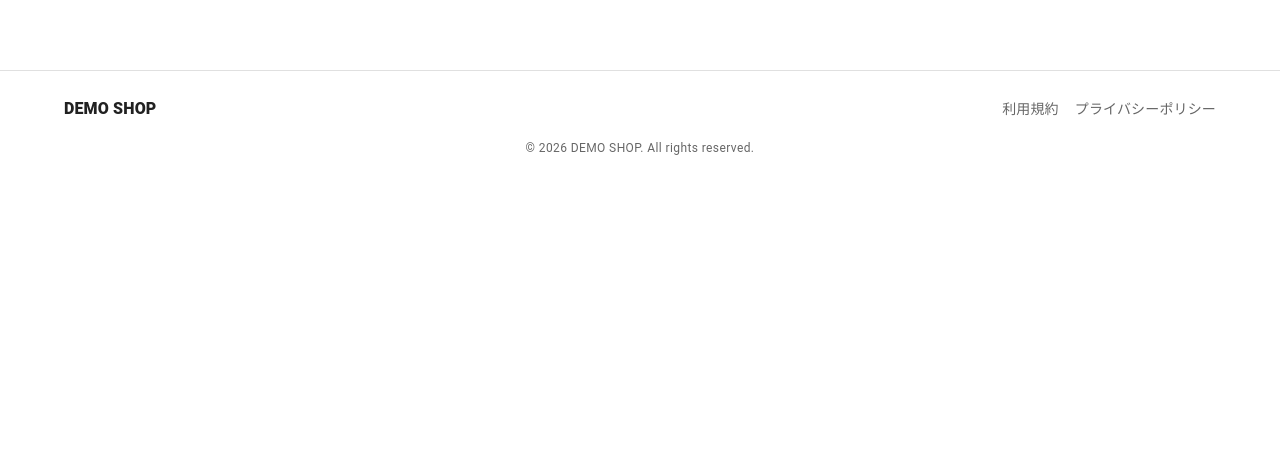
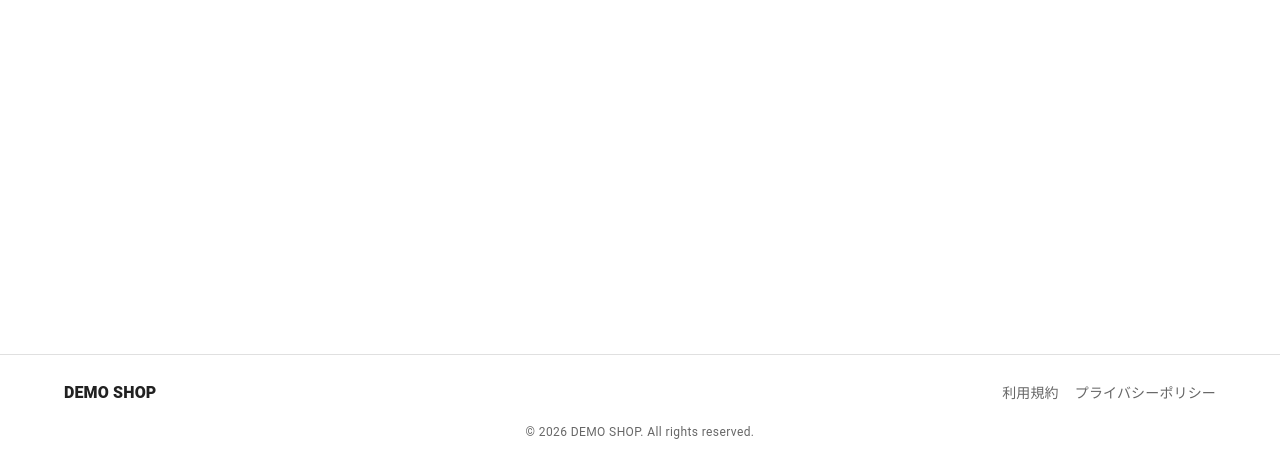
Before and after one commit to kentosuzuta/ec-demo, a Next.js app: page / in a window 1280 px wide. Shown: the part 333-797 px from the top of the page. Built offline with nearby package versions, Linux system fonts and the light colour scheme; no server answers; the database is empty; what @mui/material-nextjs would draw is missing.

Commit message:
add: お気に入りボタン押下時ヘッダーに通知を表示

```diff
--- a/src/app/layout.tsx
+++ b/src/app/layout.tsx
@@ -1,5 +1,6 @@
 import Footer from "@/features/layout/components/Footer";
 import { Header } from "@/features/layout/components/Header";
+import { FavoriteProvider } from "@/features/layout/providers/FavoriteProvider";
 import MuiProvider from "@/providers/ThemeProvider";
 import { Box } from "@mui/material";
 import { Metadata } from "next";
@@ -16,13 +17,18 @@ export default function RootLayout({
 }) {
   return (
     <html lang="ja">
-      <body suppressHydrationWarning>
+      <body
+        suppressHydrationWarning
+        style={{ minHeight: "100dvh", display: "flex", flexDirection: "column" }}
+      >
         <MuiProvider>
-          <Header />
-          <Box component="main" sx={{ py: 4 }}>
-            {children}
-          </Box>
-          <Footer />
+          <FavoriteProvider>
+            <Header />
+            <Box component="main" sx={{ py: 4, flexGrow: 1 }}>
+              {children}
+            </Box>
+            <Footer />
+          </FavoriteProvider>
         </MuiProvider>
       </body>
     </html>
--- a/src/features/layout/components/Header.tsx
+++ b/src/features/layout/components/Header.tsx
@@ -1,5 +1,6 @@
 "use client";
 
+import { useFavorite } from "@/features/layout/providers/FavoriteProvider";
 import FavoriteBorderIcon from "@mui/icons-material/FavoriteBorder";
 import SearchIcon from "@mui/icons-material/Search";
 import ShoppingCartIcon from "@mui/icons-material/ShoppingCart";
@@ -16,6 +17,8 @@ import {
 import Link from "next/link";
 
 export function Header() {
+  const { count } = useFavorite();
+
   return (
     <AppBar position="sticky" elevation={1} color="primary">
       <Toolbar disableGutters>
@@ -79,7 +82,9 @@ export function Header() {
             aria-label="favorites"
             color="inherit"
           >
-            <FavoriteBorderIcon />
+            <Badge badgeContent={count} color="error">
+              <FavoriteBorderIcon />
+            </Badge>
           </IconButton>
 
           <IconButton
--- /dev/null
+++ b/src/features/layout/hooks/useFavoriteHandler.ts
@@ -0,0 +1,36 @@
+"use client";
+
+import { useCallback, useMemo, useState } from "react";
+
+export type FavoriteHandlerProps = {
+  count: number;
+  items: string[];
+  addFavorite: (id: string) => void;
+  removeFavorite: (id: string) => void;
+  hasFavorite: (id: string) => boolean;
+};
+
+export function useFavoriteHandler(): FavoriteHandlerProps {
+  const [items, setItems] = useState<string[]>([]);
+
+  const addFavorite = useCallback((id: string) => {
+    setItems((prev) => (prev.includes(id) ? prev : [...prev, id]));
+  }, []);
+
+  const removeFavorite = useCallback((id: string) => {
+    setItems((prev) => prev.filter((item) => item !== id));
+  }, []);
+
+  const hasFavorite = useCallback((id: string) => items.includes(id), [items]);
+
+  return useMemo(
+    () => ({
+      count: items.length,
+      items,
+      addFavorite,
+      removeFavorite,
+      hasFavorite,
+    }),
+    [addFavorite, hasFavorite, items, removeFavorite],
+  );
+}
--- /dev/null
+++ b/src/features/layout/providers/FavoriteProvider.tsx
@@ -0,0 +1,26 @@
+"use client";
+
+import {
+  FavoriteHandlerProps,
+  useFavoriteHandler,
+} from "@/features/layout/hooks/useFavoriteHandler";
+import { createContext, useContext } from "react";
+
+const FavoriteContext = createContext<FavoriteHandlerProps | null>(null);
+
+export function FavoriteProvider({ children }: { children: React.ReactNode }) {
+  const value = useFavoriteHandler();
+  return (
+    <FavoriteContext.Provider value={value}>
+      {children}
+    </FavoriteContext.Provider>
+  );
+}
+
+export function useFavorite() {
+  const context = useContext(FavoriteContext);
+  if (!context) {
+    throw new Error("useFavorite must be used within FavoriteProvider");
+  }
+  return context;
+}
```
